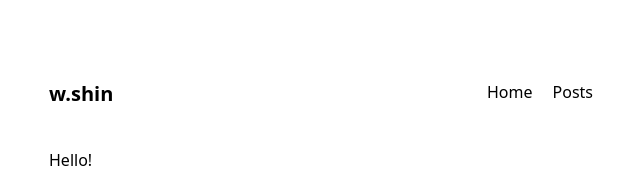
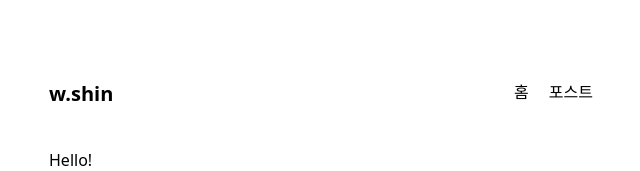
Before and after one commit to gintooooonic/gintooooonic.github.io, a Next.js app: page / in a window 1280 px wide. Shown: the top 171 px of the page, without its empty margins (319-959 px from the left). Built offline with nearby package versions, Linux system fonts and the light colour scheme.

Commit message:
한글 문구로 변경

```diff
--- a/src/app/layout.tsx
+++ b/src/app/layout.tsx
@@ -28,10 +28,10 @@ function Header() {
       <nav>
         <ul className="flex select-none flex-row justify-end align-middle font-medium [&>li]:ml-5">
           <li>
-            <Link href="/">Home</Link>
+            <Link href="/">홈</Link>
           </li>
           <li>
-            <Link href="/posts">Posts</Link>
+            <Link href="/posts">포스트</Link>
           </li>
         </ul>
       </nav>
```
